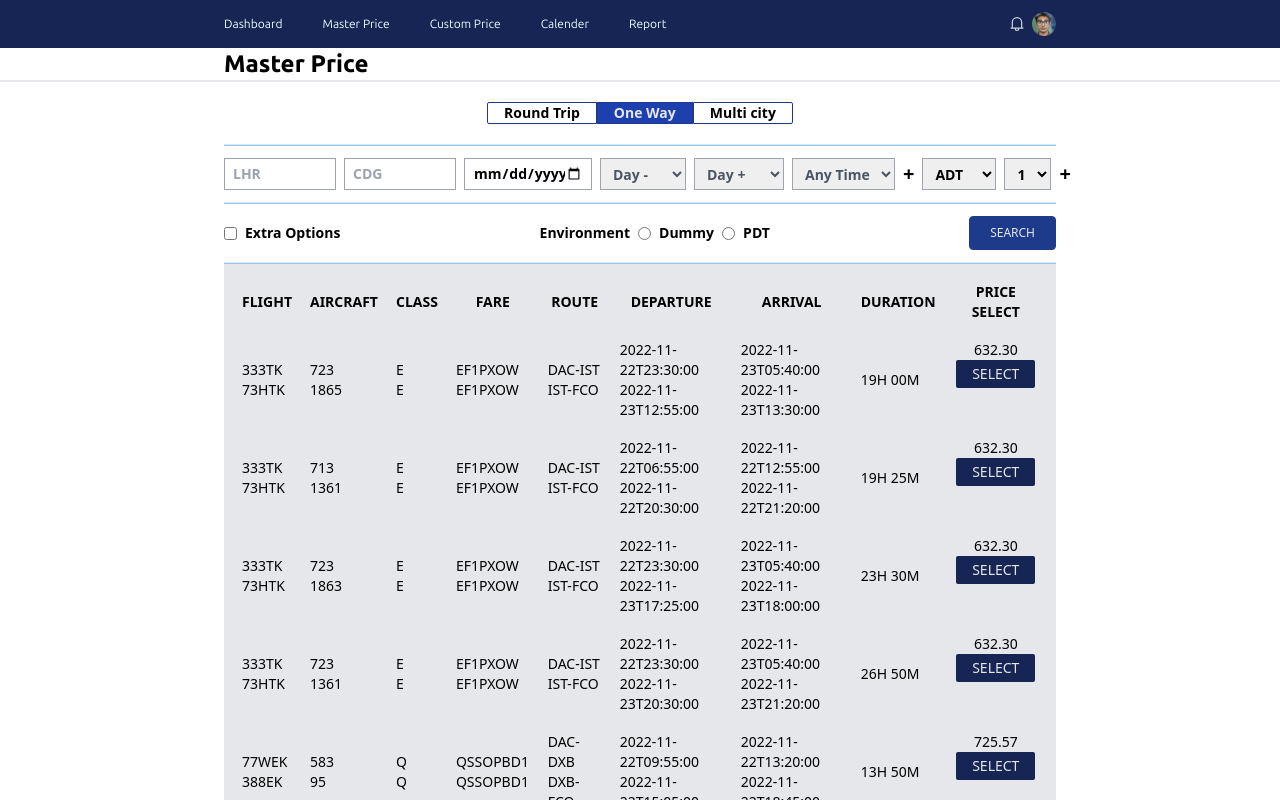
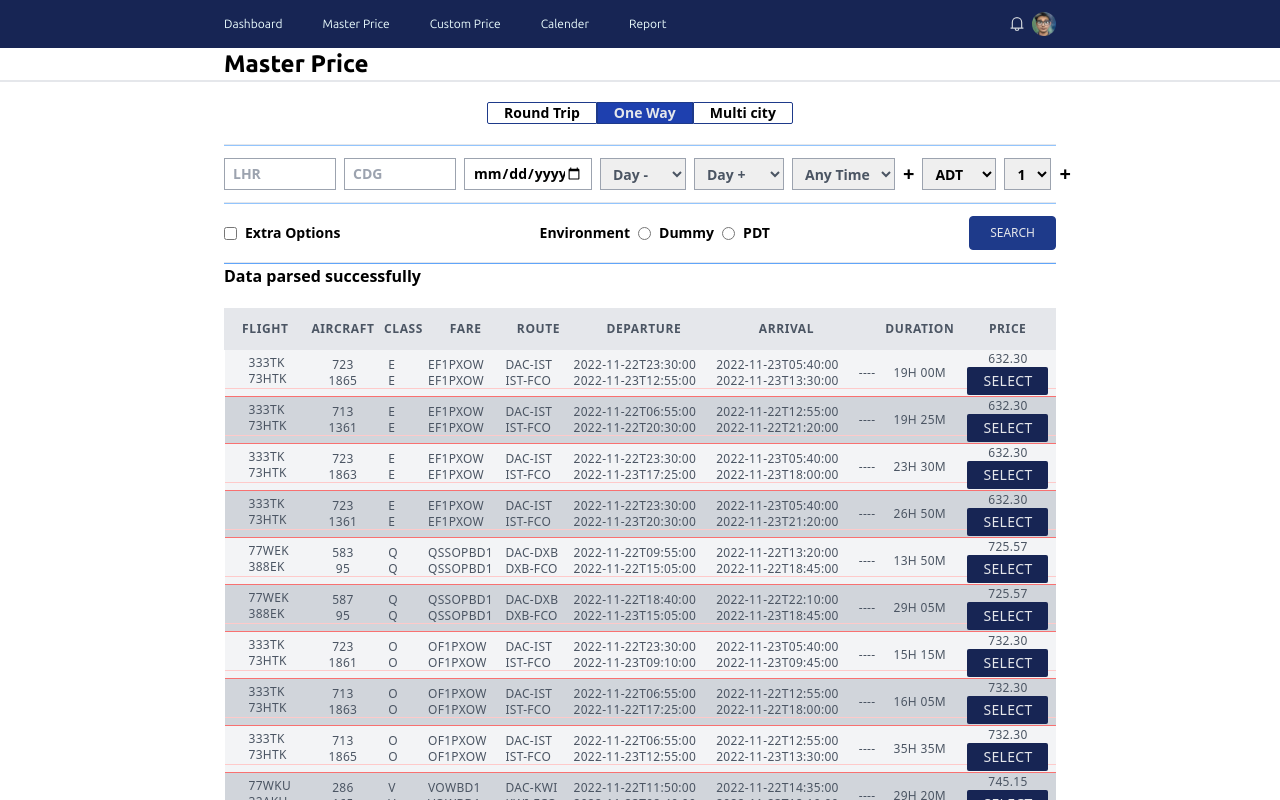
Before and after one commit to Shubrotto/dpt-circular3-frontend-developer-flight, a React (Vite) app: page / in a window 1280 px wide. Both pictures are taken after a click on the button "SEARCH". Shown: the top 800 px of the page. Built offline with nearby package versions, Linux system fonts and the light colour scheme.

Commit message:
fetching data add design

```diff
--- a/src/Components/SearchContainer.jsx
+++ b/src/Components/SearchContainer.jsx
@@ -52,32 +52,48 @@ const SearchContainer = () => {
         </button>
       </div>
       <div className="px-56">
-        <hr className="border-b  border-b-blue-300" />
+        <hr className="border-b  border-b-blue-400" />
       </div>
-      <div className="px-56">
-        {showData && (
-          <table className="table-auto border-spacing-4 border-separate border bg-gray-200 text-sm overflow-hidden">
-            <thead>
-              <tr>
-                <th>FLIGHT</th>
-                <th>AIRCRAFT</th>
-                <th>CLASS</th>
-                <th>FARE</th>
-                <th>ROUTE</th>
-                <th>DEPARTURE</th>
-                <th>ARRIVAL</th>
-                <th>DURATION</th>
-                <th>
-                  PRICE <button>SELECT</button>
+      {showData && (
+        <div className="px-56">
+          <p className="font-semibold mt--1 mb-5">Data parsed successfully</p>
+          <table className="table-auto w-full font-light text-sm">
+            <thead className="font-light text-xs text-gray-600">
+              <tr className="border bg-gray-200 text-center tracking-wider">
+                <th className="font-semibold p-3">
+                  <p className="">FLIGHT</p>
                 </th>
+                <th className="font-semibold">
+                  <p>AIRCRAFT</p>
+                </th>
+                <th className="font-semibold">
+                  <p>CLASS</p>
+                </th>
+                <th className="font-semibold">
+                  <p>FARE</p>
+                </th>
+                <th className="font-semibold">
+                  <p>ROUTE</p>
+                </th>
+                <th className="font-semibold">
+                  <p>DEPARTURE</p>
+                </th>
+                <th className="font-semibold">
+                  <p>ARRIVAL</p>
+                </th>
+                <th></th>
+                <th className="font-semibold">
+                  <p>DURATION</p>
+                </th>
+                <th className="font-semibold">PRICE</th>
               </tr>
             </thead>
 
-            <tbody>
+            <tbody className="text-xs text-gray-600 tracking-wider">
               {flights.flightOffer.map((flight) => (
                 <>
-                  <tr>
-                    <td>
+                  <tr className="even:bg-gray-300 odd:bg-gray-100 text-xs tracking-wide border-b border-red-400 relative">
+                    <td className="pl-6 border-b mt-1 border-red-200 absolute w-full">
                       {flight.itineraries[0].segments.map((fligt) => (
                         <>
                           <p>
@@ -87,7 +103,7 @@ const SearchContainer = () => {
                         </>
                       ))}
                     </td>
-                    <td>
+                    <td className="text-center">
                       {flight.itineraries[0].segments.map((aircraft) => (
                         <>
                           <p>
@@ -96,7 +112,7 @@ const SearchContainer = () => {
                         </>
                       ))}
                     </td>
-                    <td>
+                    <td className="px-2">
                       {flight.class.map((cls) => (
                         <>
                           <p>
@@ -146,11 +162,14 @@ const SearchContainer = () => {
                       ))}
                     </td>
                     <td>
+                      <p>----</p>
+                    </td>
+                    <td className="text-center">
                       <p>{flight.itineraries[0].duration}</p>
                     </td>
                     <td className="flex flex-col items-center justify-center">
                       <p>{flight.price}</p>
-                      <button className="bg-blue-950 text-sm text-gray-200 px-4 py-1 rounded-sm">
+                      <button className="bg-blue-950 text-sm text-gray-200 px-4 py-1 rounded-sm cursor-pointer z-10">
                         SELECT
                       </button>
                     </td>
@@ -159,8 +178,8 @@ const SearchContainer = () => {
               ))}
             </tbody>
           </table>
-        )}
-      </div>
+        </div>
+      )}
     </>
   );
 };
```
